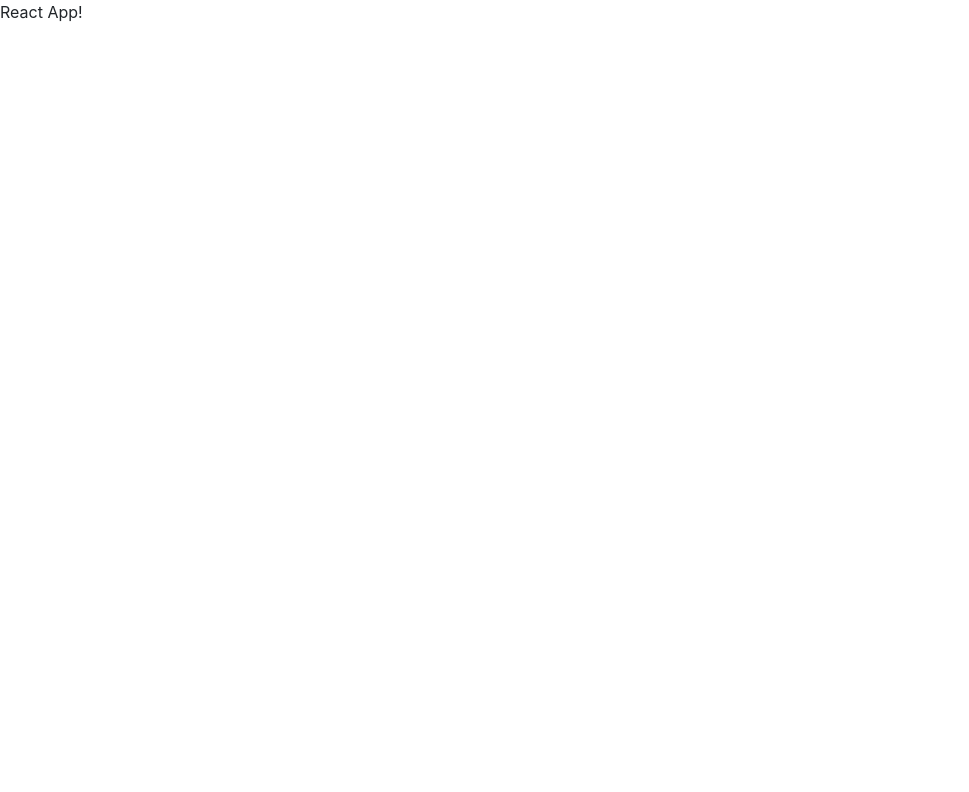
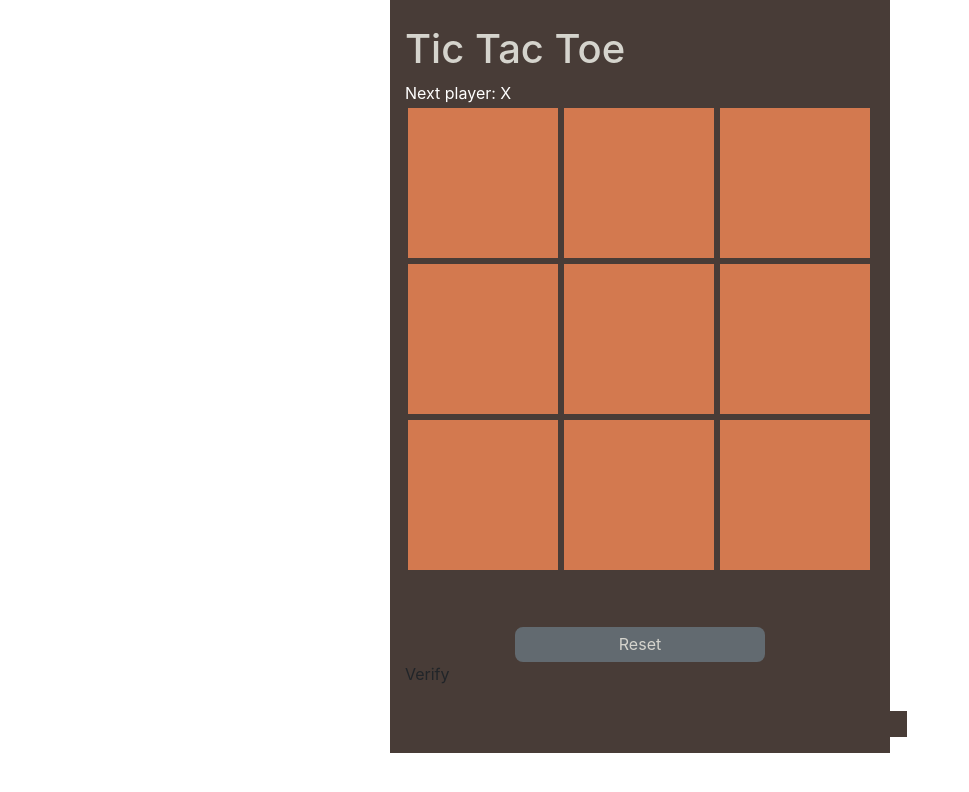
Before and after one commit to bohernandez/tic-tac-toe-rxjs, a React app: page / in a window 1280 px wide. Shown: the whole page, without its empty margins (0-969 px from the left). Built offline with nearby package versions, Linux system fonts and the light colour scheme.

Commit message:
Adding main grid to game

```diff
--- a/src/components/App.js
+++ b/src/components/App.js
@@ -9,7 +9,23 @@ class App extends Component {
   render() {
     return (
       <div>
-        React App!
+        <Board size={9} />
+
+        <div className="container results-block">
+            <div className="row">
+                <div className="player-one col-md-6">
+                    <input className="input_name" type="text" id="p1_id" ng-model="player1" ng-init="player1 = 'Player 1'" ng-click="setName1(player1)" />
+                    <p id="p1_score">{ /* playerOneScore */ }</p>
+                    <p id="playerOneMessage">{ /* playerOneMessage */ }</p>
+                </div>
+
+                <div className="player-two col-md-6">
+                    <input className="input_name" type="text" id="p2_id" ng-model="player2" ng-init="player2 = 'Player 2'" ng-click="setName2(player2)" />
+                    <p id="p1_score">{ /* playerTwoScore */ }</p>
+                    <p id="playerTwoMessage">{ /* playerTwoMessage */ }</p>
+                </div>
+            </div>
+          </div>
       </div>
     );
   }
--- a/src/components/board.js
+++ b/src/components/board.js
@@ -1,28 +1,87 @@
 import React, { Component } from 'react';
 import Cell from './cell';
+import _ from 'lodash';
 
 export default class board extends Component {
 
     constructor(props) {
         super(props);
         this.state = {
+          total: props.size,
           stepNumber: 0,
-          xIsNext: true
+          xIsNext: true,
+          squares: [...Array(props.size)].fill(null),
         };
+    };
+
+    changeValue(i) {
+      const squares  = this.state.squares.slice();
+
+      if(squares[i] === 'x' || squares[i] === 'o' ) {
+        return
+      }
+      squares[i] = this.state.xIsNext ? 'x' : 'o';
+
+      this.setState({
+        squares: squares,
+        xIsNext: !this.state.xIsNext,
+      });
+    }
+
+    resetBoard() {
+      this.setState({
+        squares: [...Array(this.props.size)].fill(null),
+      });
+    }
+
+    verifyWiner() {
+      const boardSize = this.props.size;
+      const n = Math.sqrt(boardSize);
+      const boardRange = _.range(n);
+
+      let rows = boardRange.map(value => {
+        // value * n => Display the values of the first col
+        //  (value * n) + n => Take the values of the last col
+        return _.range(value * n, (value * n) + n);
+      });
+      console.log(rows);
+
+      let cols = boardRange.map(value => {
+        // value * n => Display the values of the first col
+        //  (value * n) + n => Take the values of the last col
+        return _.range(value, boardSize, n);
+      });
+      console.log(cols);
+
+      let diag = boardRange.map(value => {
+        // value * n => Display the values of the first col
+        //  (value * n) + n => Take the values of the last col
+        return (value * n) + value;
+      });
+      console.log(diag);
+
+      let diagInv = boardRange.map(value => {
+        // value * n => Display the values of the first col
+        //  (value * n) + n => Take the values of the last col
+        return (value * n) + (n - 1) - value;
+      });
+      console.log(diagInv);
     }
 
     render() {
+      const playerInfo = 'Next player: ' + (this.state.xIsNext ? 'X' : 'O');
         return(
             <div className="container game-container">
-            <h1 className="title_princ">Tic Tac Toe</h1>
-              {
-                // Every cell that will contain an X or O-->
-              }
-            <Cell></Cell>
-            <br/>
-            <br />
-            <br />
-            <div className="reset" ng-click="clearBoard()">Reset</div>
+              <h1 className="title_princ">Tic Tac Toe</h1>
+              <div style={{ color: 'white' }}>{playerInfo}</div>
+              {this.state.squares.map((x, i) =>
+                <Cell key={i} value={x} onClick={() => { this.changeValue(i)} }></Cell>
+              )}
+              <br/>
+              <br />
+              <br />
+            <div className="reset" onClick={ ()=>{ this.resetBoard()} }>Reset</div>
+            <div onClick={ ()=>{ this.verifyWiner()} }>Verify</div>
           </div>
         );
     }
--- a/src/index.css
+++ b/src/index.css
@@ -1,5 +1,5 @@
 .game-container{
-  max-width: 500px;
+  max-width: 500px !important;
   min-height: 500px;
   display: block;
   margin: 0 auto;
@@ -9,7 +9,7 @@
 }
 
 .results-block{
-  max-width: 500px;
+  max-width: 500px !important;
 }
 
 .title_princ{
```
